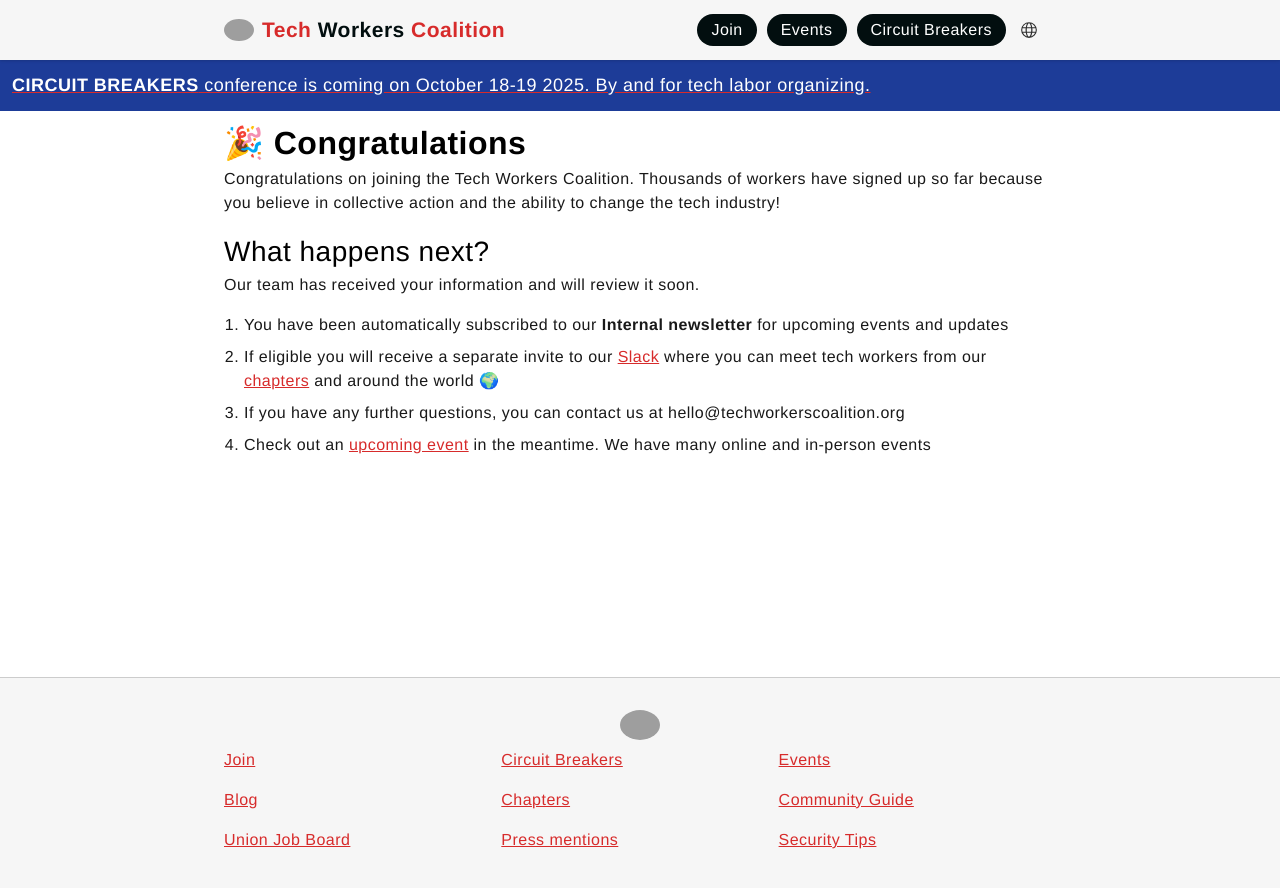
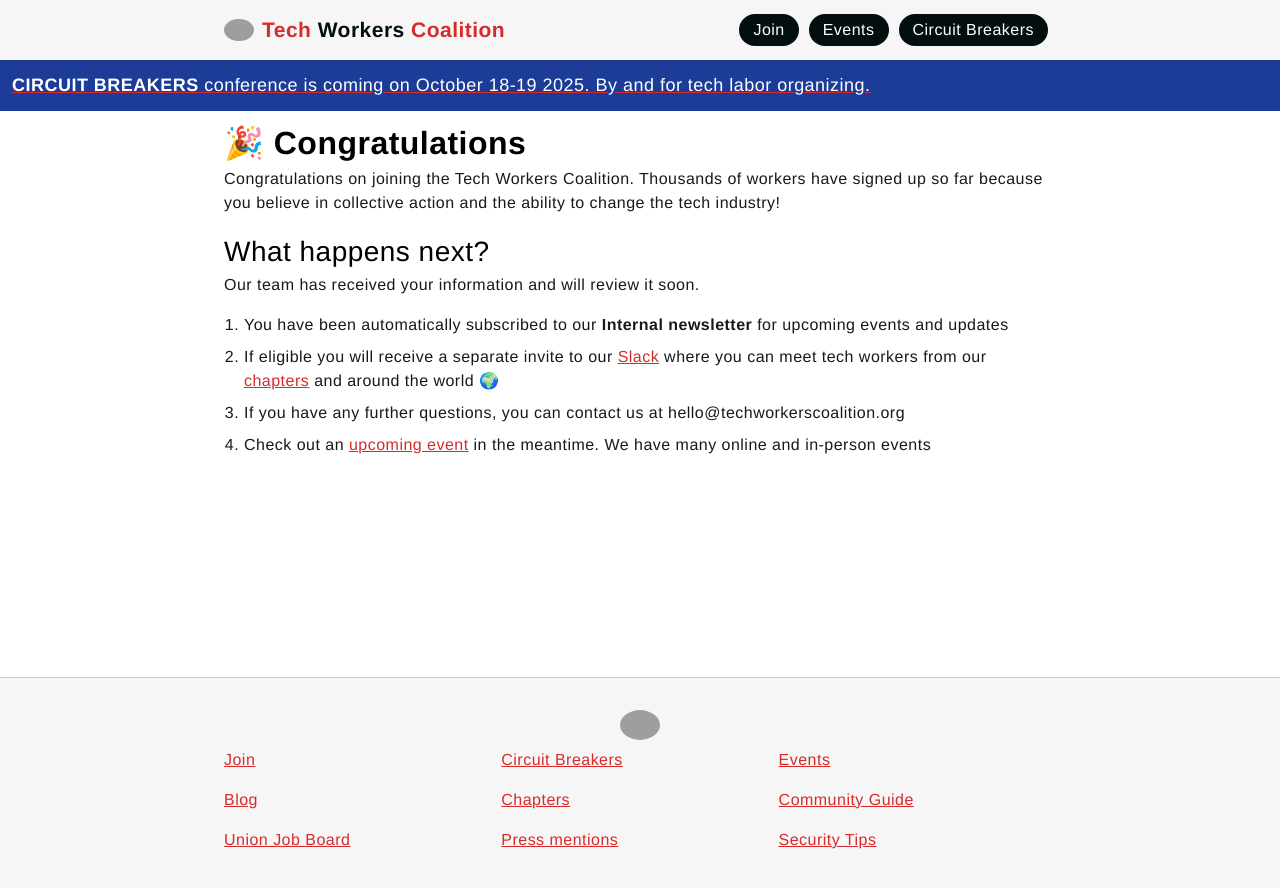
Before and after one commit to techworkersco/twc-site, a Jekyll site: the page built from welcome.md, in a window 1280 px wide. Shown: the top 888 px of the page. Built offline with Jekyll 4.4.1, drawn with Linux system fonts in a browser that asks for light colours; grey boxes are pictures that could not be loaded.

Commit message:
also remove the language button
Signed-off-by: maximsmol <1472826+maximsmol@users.noreply.github.com>

```diff
--- a/_includes/header.html
+++ b/_includes/header.html
@@ -41,11 +41,6 @@
             {% endfor %}
           </ul>
         </div>
-
-        <button class="flex flex-row ai-ctr" id="langBtn" role="button" aria-label="Select language">
-          <svg aria-hidden="true" class="marg-r-1" width="18" xmlns="https://www.w3.org/2000/svg" viewBox="0 0 32 32"><path class="primarySvgFill" d="M16 2a14 14 0 100 28 14 14 0 000-28zm0 2c.3 0 .7.2 1.2.7.5.5 1 1.4 1.4 2.5.4 1 .8 2.3 1 3.8h-7.2a20 20 0 011-3.8c.4-1.1 1-2 1.4-2.5.5-.5.9-.7 1.2-.7zm-3.5.5l-1 2c-.5 1.3-.9 2.8-1.1 4.5H5c1.4-3 4-5.5 7.4-6.5zm7 0c3.3 1 6 3.4 7.4 6.5h-5.3a22.3 22.3 0 00-2-6.5zM4.4 13H10a34.4 34.4 0 000 6H4.4a12 12 0 010-6zm7.8 0h7.6a31.4 31.4 0 010 6h-7.6a31.5 31.5 0 010-6zm9.7 0h5.7a12 12 0 010 6H22a34.4 34.4 0 000-6zM5 21h5.3a22.3 22.3 0 002 6.5A12 12 0 015.2 21zm7.3 0h7.2a20 20 0 01-1 3.8c-.4 1.1-1 2-1.4 2.5-.5.5-.9.7-1.2.7-.3 0-.7-.2-1.2-.7-.5-.5-1-1.4-1.4-2.5a20 20 0 01-1-3.8zm9.2 0H27a12 12 0 01-7.4 6.5l1-2c.5-1.3.9-2.8 1.1-4.5z"/></svg>
-          {{ site.lang }}
-        </button>
       </div>
     </div>
   </div>
```
